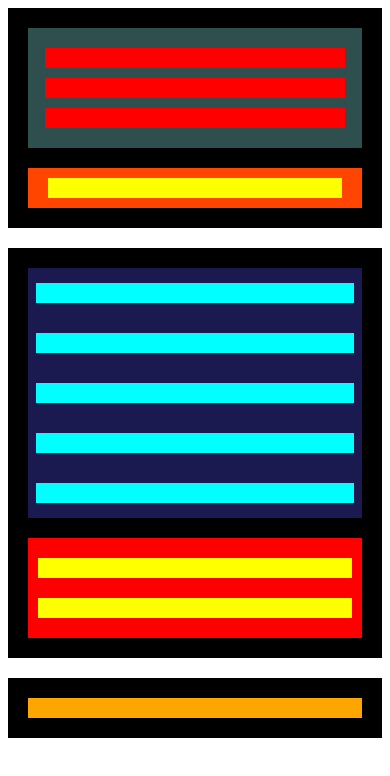
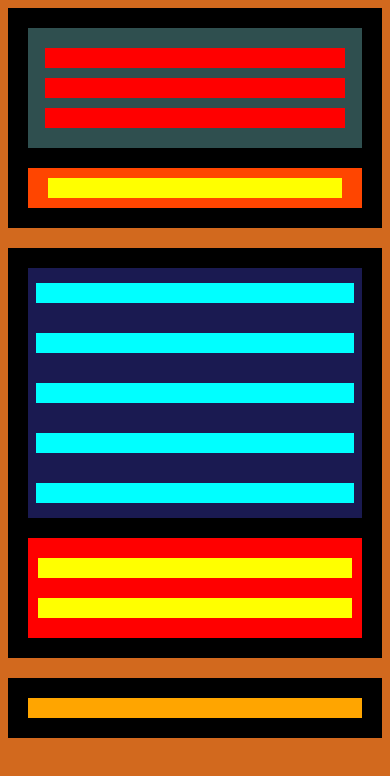
Before and after one commit to SergiDescayre/tascaS1_1, a plain HTML site: page index.html in a window 390 px wide. Drawn offline with Linux system fonts and the light colour scheme.

Commit message:
exercici 4

```diff
--- a/style.css
+++ b/style.css
@@ -1,3 +1,7 @@
+body{
+    background-color: rgb(155, 128, 128);
+}
+
 .main{
     max-width:1200px;
     margin: 0 auto;
@@ -118,6 +122,10 @@
 
 @media (max-width: 768px) {
 
+    body{
+        background-color: bisque;
+    }
+
     .boxTwo {
         flex-direction: column;
     }
@@ -133,6 +141,9 @@
 }
 
 @media (max-width : 576px) {
+    body{
+        background-color: chocolate;
+    }
     .boxOne .fileOne{
         height:auto;
         flex-direction: column;
```
